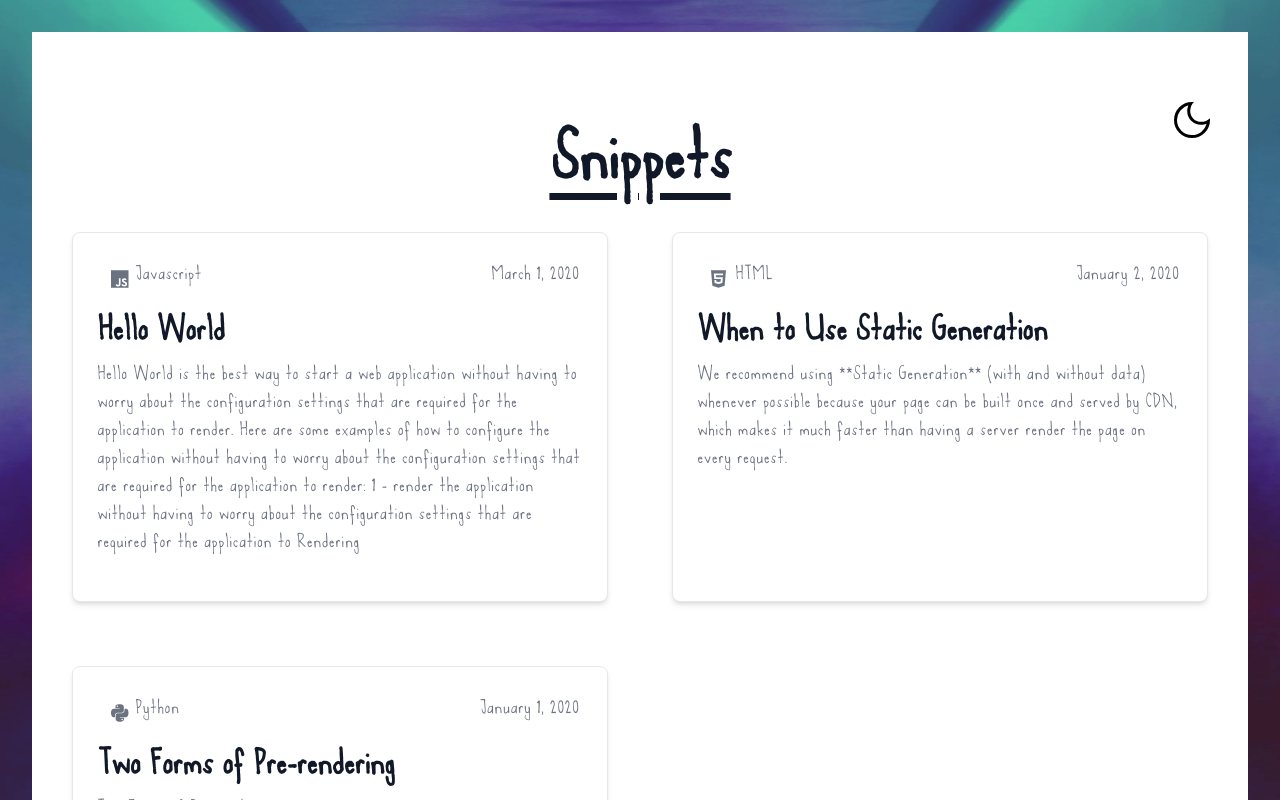
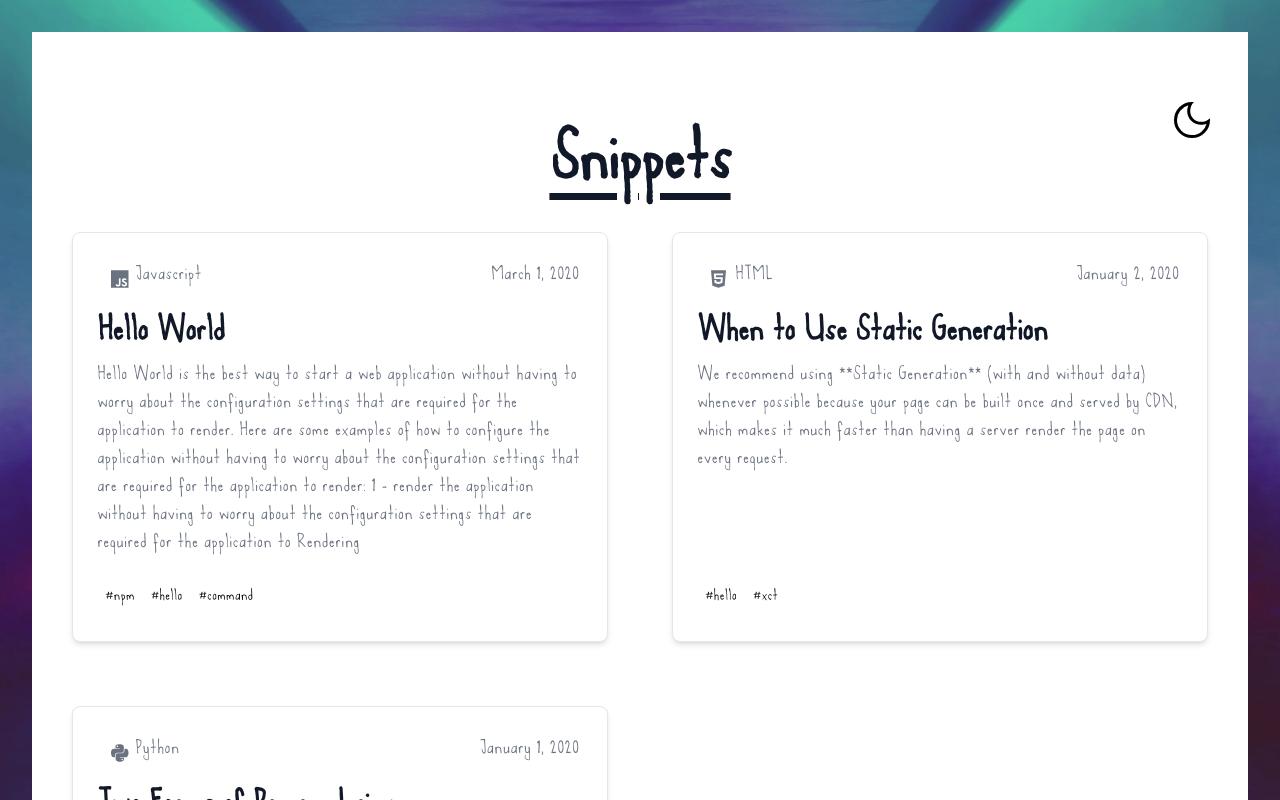
Before and after one commit to ksingh-git/ksingh-git.github.io, a Next.js app: page / in a window 1280 px wide. Shown: the top 800 px of the page. Built offline with nearby package versions, Linux system fonts and the light colour scheme.

Commit message:
categories

```diff
--- a/pages/index.js
+++ b/pages/index.js
@@ -44,7 +44,8 @@ export default function Home({ allPostsData }) {
             <ThemeModeSvgComponent />
           </div>
           <div className="grid gap-8 lg:grid-cols-2">
-            {allPostsData.map(({ id, date, title, description, language }) => (
+            {allPostsData.map(
+              ({ id, date, title, description, language, categories }) => (
                 <div
                   key={id}
                   className="p-4 transition ease-in-out delay-150 hover:-translate-y-1 hover:scale-105 duration-300"
@@ -75,9 +76,19 @@ export default function Home({ allPostsData }) {
                     <p className="grow mb-5 text-xl font-light text-gray-500 dark:text-gray-400">
                       {description}
                     </p>
+                    <div className="flex">
+                      {categories.map((category) => (
+                        <span className="p-2 cursor-pointer">
+                          <Link key={category} href={`/category/${category}`}>
+                            <h6>#{category}</h6>
+                          </Link>
+                        </span>
+                      ))}
+                    </div>
                   </article>
                 </div>
-            ))}
+              )
+            )}
           </div>
         </div>
       </section>
--- a/posts/hello-world.md
+++ b/posts/hello-world.md
@@ -4,6 +4,7 @@ date: "2020-03-01"
 description: "
 Hello World is the best way to start a web application without having to worry about the configuration settings that are required for the application to render. Here are some examples of how to configure the application without having to worry about the configuration settings that are required for the application to render: 1 - render the application without having to worry about the configuration settings that are required for the application to Rendering"
 language: "Javascript"
+categories : ["npm", "hello", "command"]
 ---
 
 # Hello World
--- a/posts/pre-rendering.md
+++ b/posts/pre-rendering.md
@@ -3,6 +3,7 @@ title: "Two Forms of Pre-rendering"
 date: "2020-01-01"
 description: "Two Forms of Pre-rendering"
 language: "Python"
+categories: ["npm", "Two", "command"]
 ---
 
 Next.js has two forms of pre-rendering: **Static Generation** and **Server-side Rendering**. The difference is in **when** it generates the HTML for a page.
--- a/posts/ssg-ssr.md
+++ b/posts/ssg-ssr.md
@@ -3,6 +3,7 @@ title: "When to Use Static Generation"
 date: "2020-01-02"
 description: "We recommend using **Static Generation** (with and without data) whenever possible because your page can be built once and served by CDN, which makes it much faster than having a server render the page on every request."
 language: "HTML"
+categories: ["hello", "xct"]
 ---
 
 ### Static Generation v.s. Server-side Rendering
```
Lines whose indentation alone changed are shown as unchanged.
